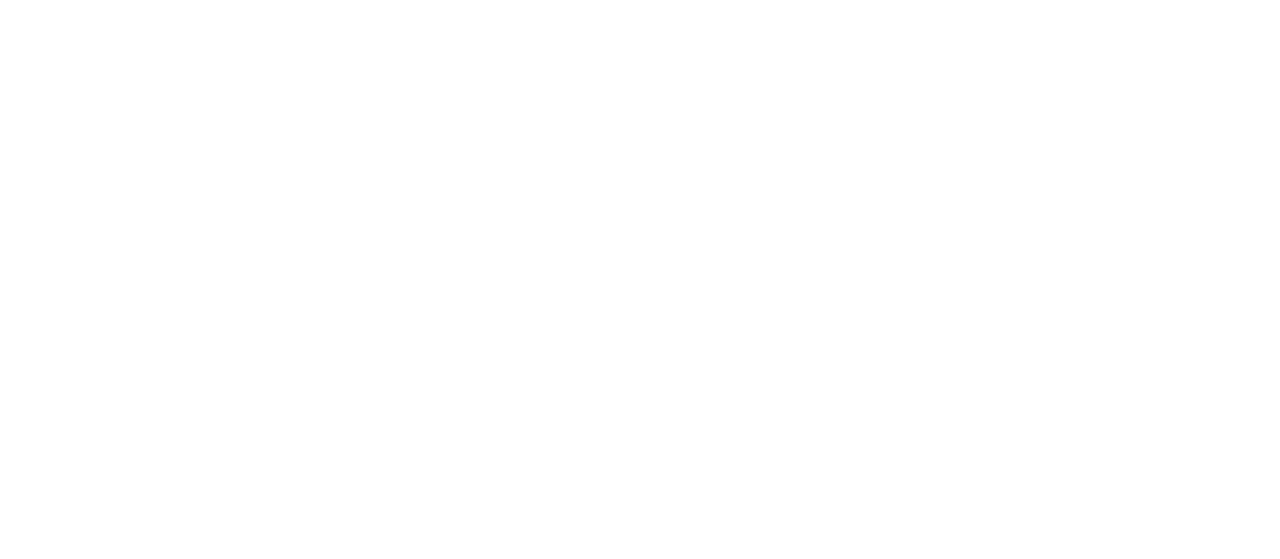
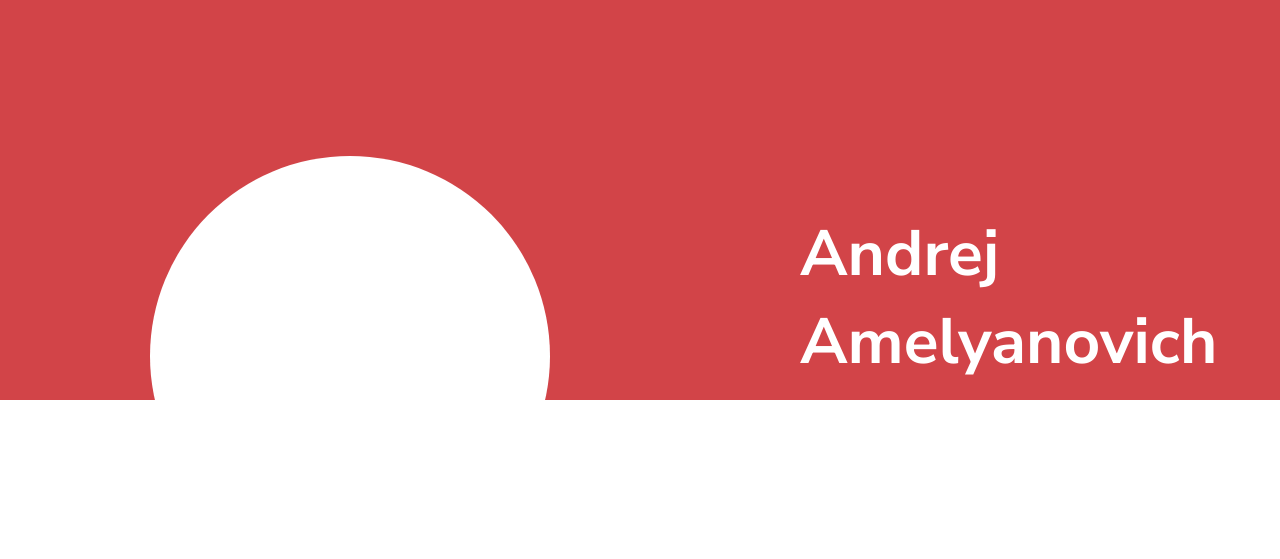
Before and after one commit to andrej-a/rsschool-cv, a plain HTML site: page index.html in a window 1280 px wide. Drawn offline with Linux system fonts and the light colour scheme.

Commit message:
feat: add header

```diff
--- a/index.html
+++ b/index.html
@@ -8,6 +8,20 @@
     <title>RS-School CV</title>
 </head>
 <body>
+    <div class="wrapper">
+        <header>
+            <div class="header">
+                <div class="header__title">
+                    <h1>Andrej Amelyanovich</h1>
+                </div>
 
+                <div class="header__photo">
+
+                </div>
+            </div>
+        </header>
+        <main></main>
+        <footer></footer>
+    </div>
 </body>
 </html>
--- /dev/null
+++ b/style.scss
@@ -0,0 +1,46 @@
+@import url('https://fonts.googleapis.com/css2?family=Merienda:wght@400;700&family=Nunito+Sans:wght@400;700&display=swap');
+/*font-family: 'Merienda', cursive;
+font-family: 'Nunito Sans', sans-serif;*/
+* {
+    margin: 0;
+    padding: 0;
+    box-sizing: border-box;
+}
+
+.wrapper{
+    display: block;
+    margin: 0 auto;
+    min-width: 1300px;
+    min-height: 900px;
+    width: 100%;
+}
+
+.header{
+    width: 100%;
+    height: 400px;
+    background-color: #d24448;
+
+    &__title{
+        width: 355px;
+        height: auto;
+        position: relative;
+        left: 800px;
+        top: 210px;
+
+        h1{
+            font-family: 'Nunito Sans', sans-serif;
+            color: #fff;
+            font-size: 64px;
+        }
+    }
+
+    &__photo{
+        width: 400px;
+        height: 400px;
+        position: relative;
+        top: -20px;
+        left: 150px;
+        border-radius: 50%;
+        background-color: #fff;
+    }
+}
```
Also changed, not shown: style.css, 1 other file.
